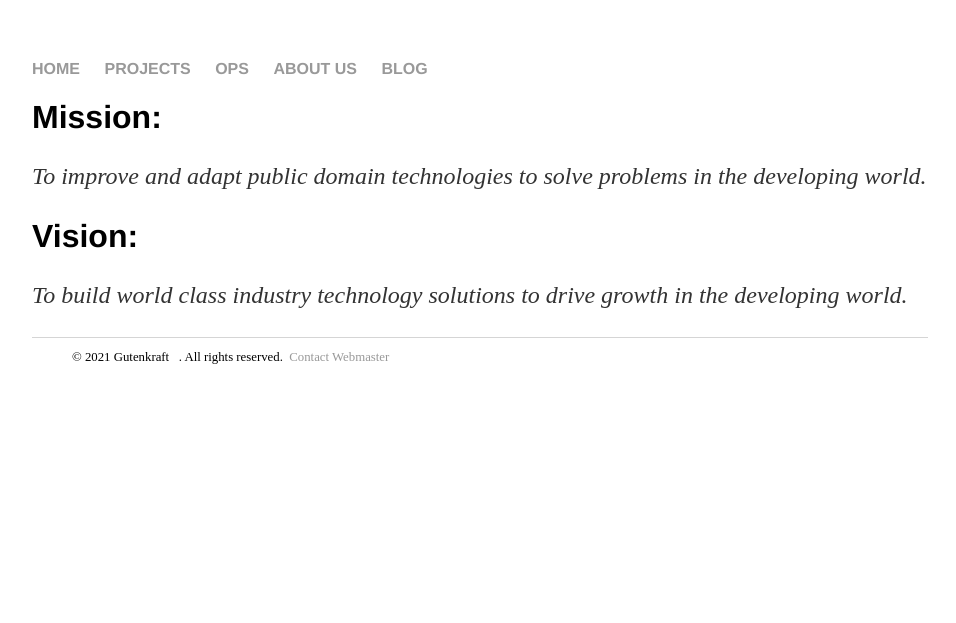
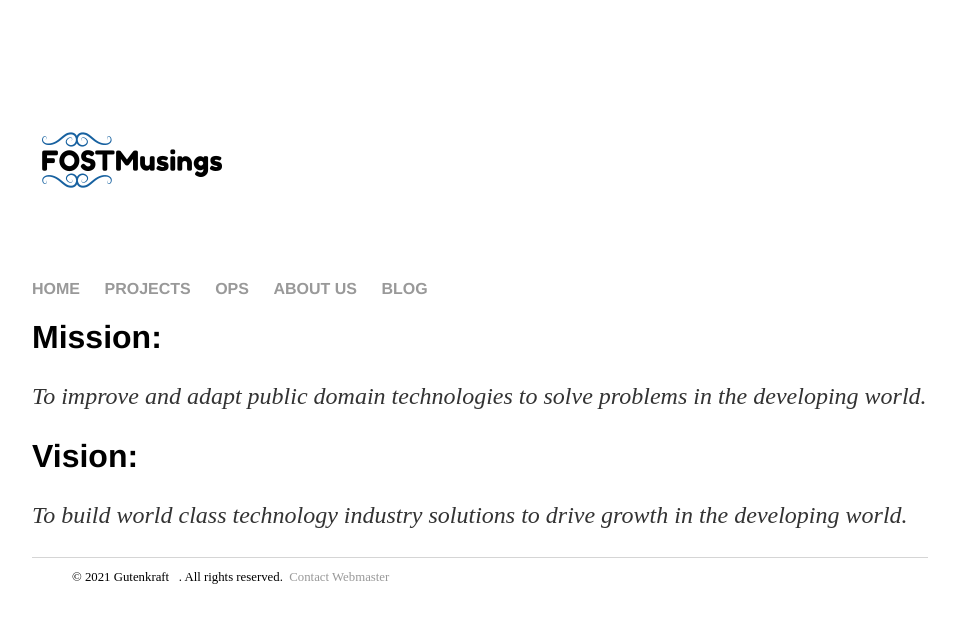
Before and after one commit to oferonmi/datafilik.github.io, a Jekyll site: the page built from index.html, in a window 1280 px wide. Shown: the top 623 px of the page, without its empty margins (160-1116 px from the left). Built offline with Jekyll 4.4.1, drawn with Linux system fonts in a browser that asks for light colours.

Commit message:
content update and css edits

```diff
--- a/_includes/header.html
+++ b/_includes/header.html
@@ -1,10 +1,7 @@
 <div class="header">
-	<div class = "logo"
-		<img src="/img/fostmusings_logo.png" alt="logo" valign = "left">
-    </div><!--/logo-->
+	<img src="/img/fostmusings_logo.png" class = "logo" alt="logo" valign = "left">
 
-	<div class = "menu">
-		<nav valign = "right">
+	<nav class = "menu" valign = "right">
 		<ul>
 			<li><a href="/">HOME</a></li>
 			<li><a href="/projects">PROJECTS</a></li>
@@ -13,5 +10,4 @@
 			<li><a href="/blog">BLOG</a></li>
 		</ul>
 	</nav>
-	</div><!--/menu-->
 </div><!--/header-->
--- a/css/main.css
+++ b/css/main.css
@@ -1,6 +1,14 @@
 body {
     margin: 60px auto;
     width: 70%;
+}
+header{
+    background-color: green;
+    opacity: 0.6;
+}
+footer {
+    background-color: green;
+    opacity: 0.3;
 }
 nav ul, footer ul {
     font-family:'Helvetica', 'Arial', 'Sans-Serif';
--- a/index.html
+++ b/index.html
@@ -13,7 +13,7 @@
 	<h1>Vision:</h1>
 	<p align="justify">
 		<em>
-			To build world class industry technology solutions to drive growth in the developing world.
+			To build world class technology industry solutions to drive growth in the developing world.
 		</em>
 	</p>
 </div> <!--blurb-->
```
Lines whose indentation alone changed are shown as unchanged.
